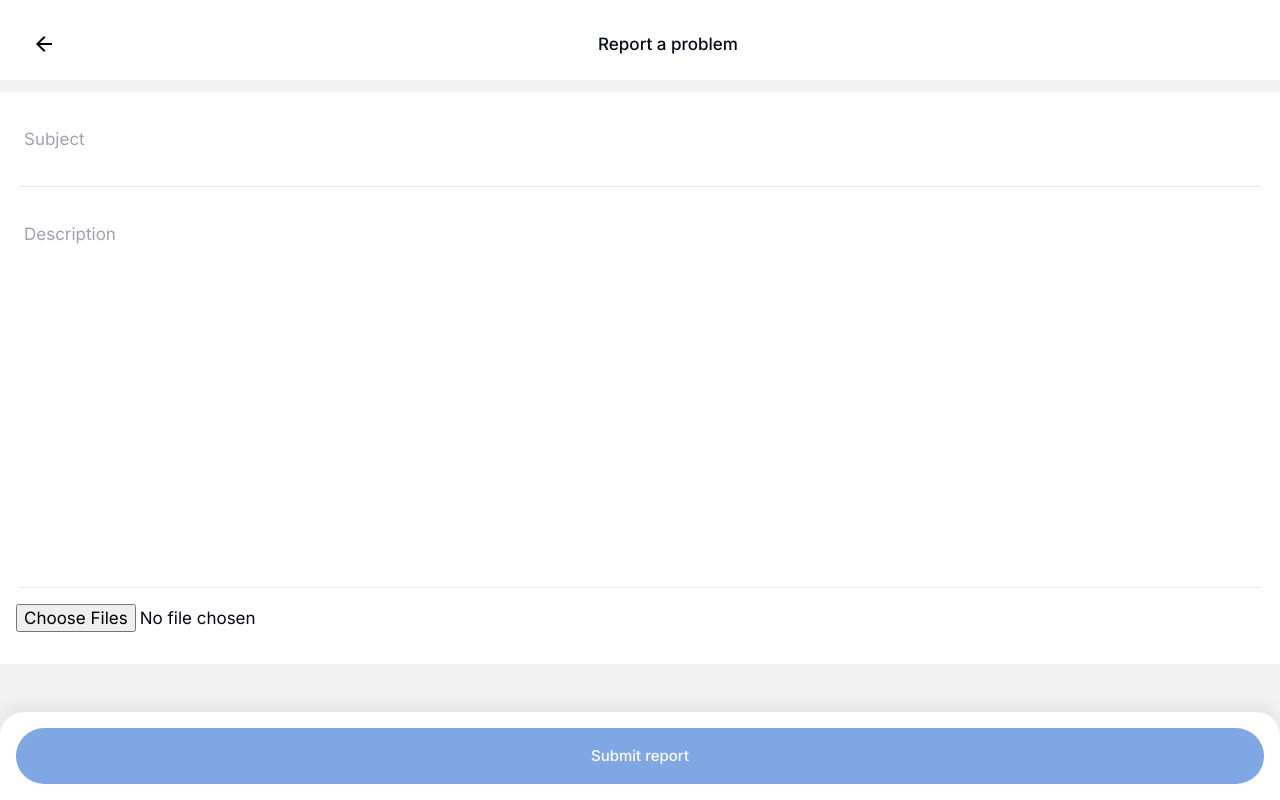
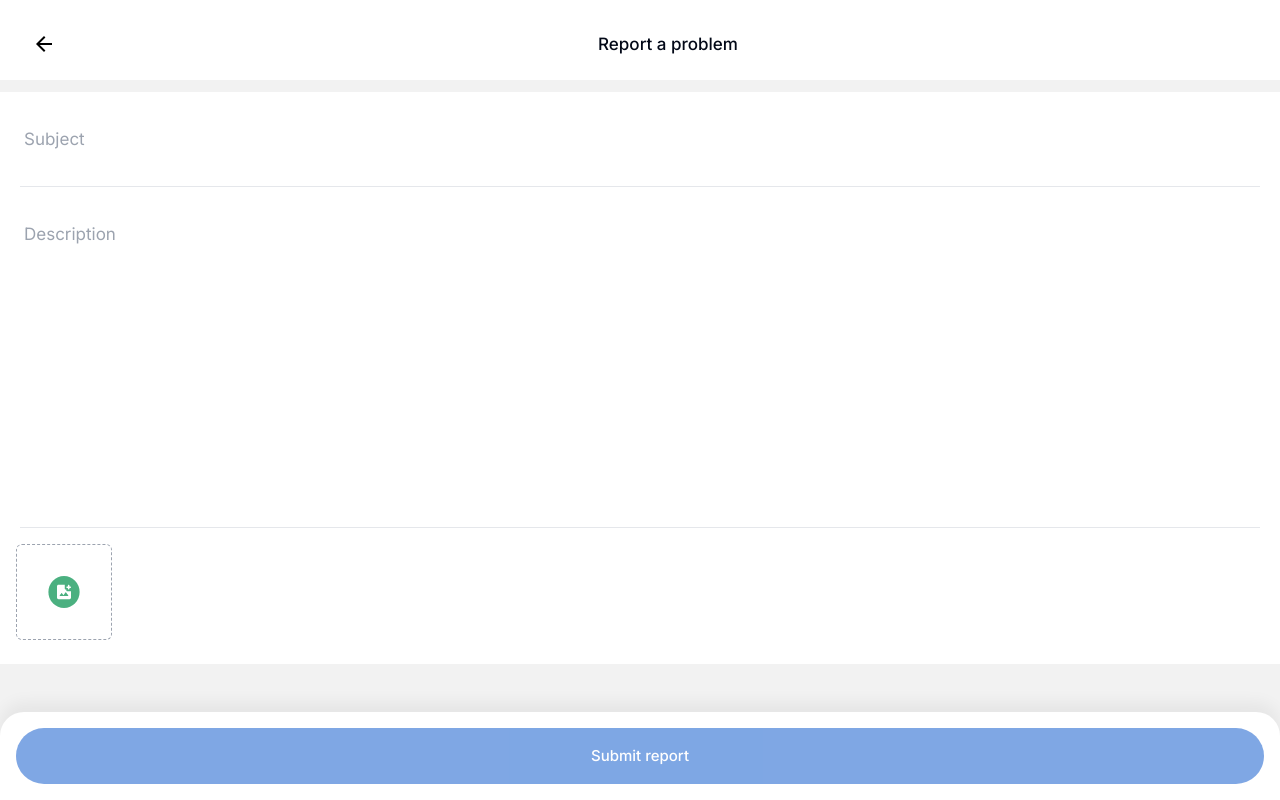
Before and after one commit to codersforcauses/penni, a Next.js app in the folder client/: page /account/report in a window 1280 px wide. Built offline with nearby package versions, Linux system fonts and the light colour scheme.

Commit message:
Add new upload image icon with new button mechanic
- Add new custom upload image icon.
- Refactor upload image section to be its own component with the ability
  to hide image previews.
- Prevent report description from going below a certain height when
  uploading many images.

```diff
--- /dev/null
+++ b/client/src/components/ui/upload-images.tsx
@@ -0,0 +1,79 @@
+import Image from "next/image";
+import React, { useEffect, useRef, useState } from "react";
+
+interface UploadImageProps {
+  onImagesChange: (files: File[]) => void;
+  showPreviews?: boolean;
+}
+
+export default function UploadImages({
+  onImagesChange,
+  showPreviews = true,
+}: UploadImageProps) {
+  const [images, setImages] = useState<File[]>([]);
+  const [previews, setPreviews] = useState<string[]>([]);
+  const fileInputRef = useRef<HTMLInputElement>(null);
+
+  // Generate image previews and clean up URLs
+  useEffect(() => {
+    if (showPreviews && images.length) {
+      const previewsArray = images.map((file) => URL.createObjectURL(file));
+      setPreviews(previewsArray);
+
+      // Clean up the URLs when component unmounts or imgs change
+      // Without this the uploaded image was flickering
+      return () => {
+        previewsArray.forEach((url) => URL.revokeObjectURL(url));
+      };
+    }
+  }, [images, showPreviews]);
+
+  const handleFileChange = (e: React.ChangeEvent<HTMLInputElement>) => {
+    if (e.target.files) {
+      const selectedFiles = Array.from(e.target.files);
+      setImages((prev) => [...prev, ...selectedFiles]);
+      onImagesChange([...images, ...selectedFiles]);
+    }
+  };
+
+  const handleClick = () => {
+    fileInputRef.current?.click();
+  };
+
+  return (
+    <div className="flex flex-wrap items-center">
+      {showPreviews &&
+        previews.map((preview, index) => (
+          <div key={index} className="relative mb-2 mr-2 h-24 w-24">
+            <Image
+              src={preview}
+              alt={`uploaded-img-${index}`}
+              layout="fill"
+              objectFit="cover"
+              className="rounded-md"
+            />
+          </div>
+        ))}
+      <button
+        type="button"
+        onClick={handleClick}
+        className="relative mb-2 mr-2 flex h-24 w-24 items-center justify-center rounded-md border border-dashed border-gray-400"
+      >
+        <Image
+          src="/icons/upload_image.svg"
+          alt="Upload an image."
+          width={32}
+          height={32}
+        />
+        <input
+          type="file"
+          ref={fileInputRef}
+          onChange={handleFileChange}
+          multiple
+          accept="image/*"
+          className="hidden"
+        />
+      </button>
+    </div>
+  );
+}
--- a/client/src/components/ui/write-in.tsx
+++ b/client/src/components/ui/write-in.tsx
@@ -1,5 +1,7 @@
 import Image from "next/image";
 import React, { useEffect, useRef, useState } from "react";
+
+import UploadImages from "./upload-images";
 
 export interface WriteInFormData {
   subject: string;
@@ -12,20 +14,22 @@ interface WriteInProps {
   maxImgs?: number;
   onFormDataChange: (data: WriteInFormData) => void;
   className?: string;
+  showImagePreviews?: boolean;
 }
 
-const WriteIn: React.FC<WriteInProps> = ({
+export default function WriteIn({
   imgUpload = false,
   maxImgs = 0,
   onFormDataChange,
   className,
-}) => {
+  showImagePreviews,
+}: WriteInProps) {
   const [formData, setFormData] = useState<WriteInFormData>({
     subject: "",
     description: "",
     imgs: [],
   });
-  const [imgPreviews, setImgPreviews] = useState<string[]>([]);
+
   const onFormDataChangeRef = useRef(onFormDataChange); // Must use ref as alternatives causes infinite errors in console
 
   // Update the current ref whenever the onFormDataChange callback changes
@@ -39,26 +43,9 @@ const WriteIn: React.FC<WriteInProps> = ({
   }, [formData]);
 
   // Handle file change for image uploads
-  const handleFileChange = (e: React.ChangeEvent<HTMLInputElement>) => {
-    if (e.target.files) {
-      const selectedFiles = Array.from(e.target.files);
-      setFormData((prev) => ({ ...prev, imgs: selectedFiles }));
-    }
+  const handleFileChange = (files: File[]) => {
+    setFormData((prev) => ({ ...prev, imgs: files }));
   };
-
-  // Generate image previews and clean up URLs
-  useEffect(() => {
-    if (formData.imgs?.length) {
-      const previews = formData.imgs.map((img) => URL.createObjectURL(img));
-      setImgPreviews(previews);
-
-      // Clean up the URLs when component unmounts or imgs change
-      // Without this the uploaded image was flickering
-      return () => {
-        previews.forEach((url) => URL.revokeObjectURL(url));
-      };
-    }
-  }, [formData.imgs]);
 
   // Handle input and textarea changes
   const handleChange = (
@@ -85,7 +72,7 @@ const WriteIn: React.FC<WriteInProps> = ({
         />
       </div>
       <hr className="mx-1 my-4 grow-0 bg-penni-text-regular-dark-mode" />
-      <div className="my-1 flex flex-grow flex-col">
+      <div className="my-1 flex min-h-40 flex-grow flex-col">
         <textarea
           id="description"
           name="description"
@@ -98,31 +85,12 @@ const WriteIn: React.FC<WriteInProps> = ({
       {imgUpload && (
         <>
           <hr className="mx-1 my-4 grow-0 bg-penni-text-regular-dark-mode" />
-          <div>
-            <input
-              type="file"
-              multiple
-              accept="image/*"
-              onChange={handleFileChange}
-              className="mb-4"
-            />
-            <div className="flex flex-wrap">
-              {imgPreviews.map((preview, index) => (
-                <div key={index} className="relative mb-2 mr-2 h-24 w-24">
-                  <Image
-                    src={preview}
-                    alt={`uploaded-img-${index}`}
-                    layout="fill"
-                    objectFit="cover"
-                  />
-                </div>
-              ))}
-            </div>
-          </div>
+          <UploadImages
+            onImagesChange={handleFileChange}
+            showPreviews={showImagePreviews}
+          />
         </>
       )}
     </div>
   );
-};
-
-export default WriteIn;
+}
```
Also changed, not shown: client/public/icons/upload_image.svg (added).
